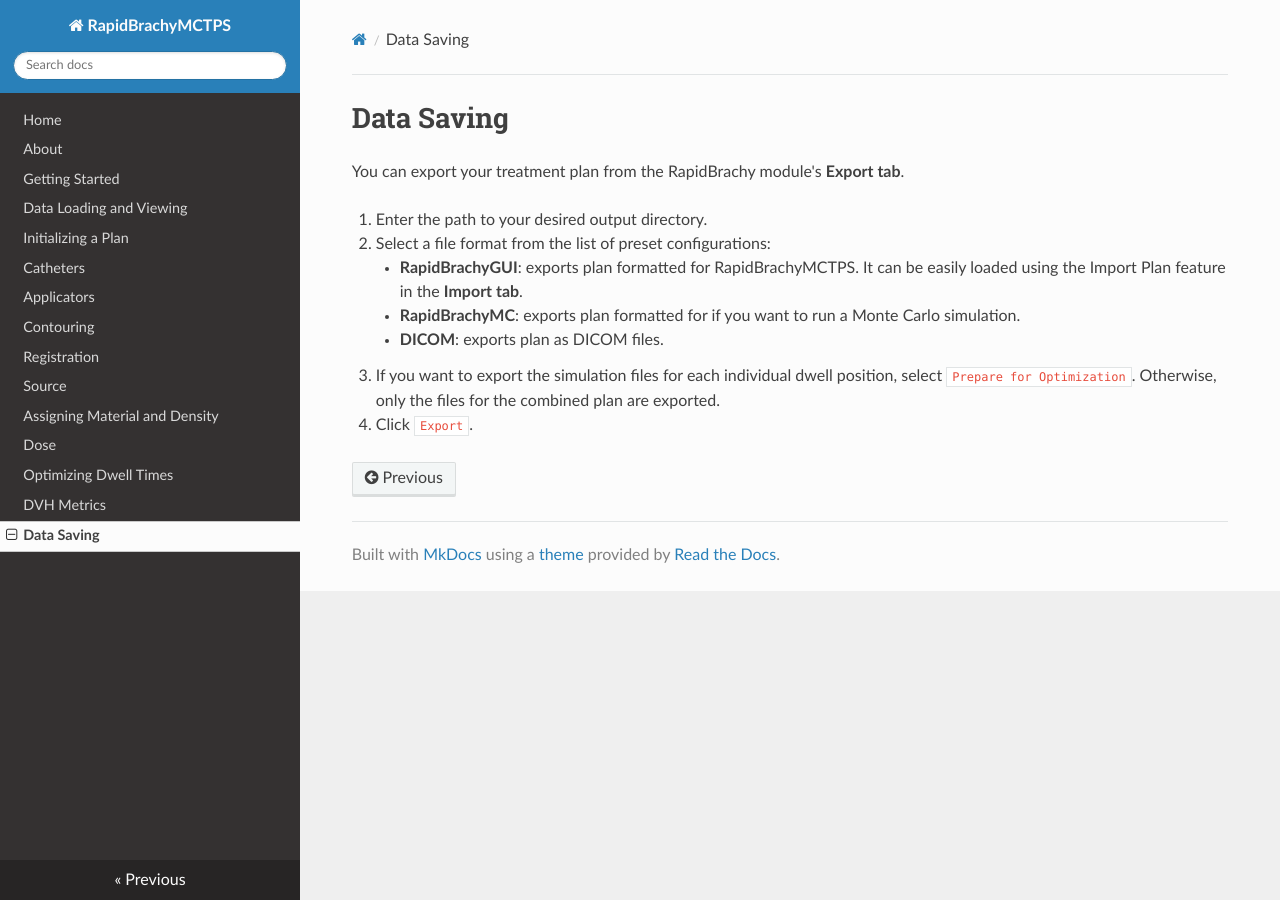
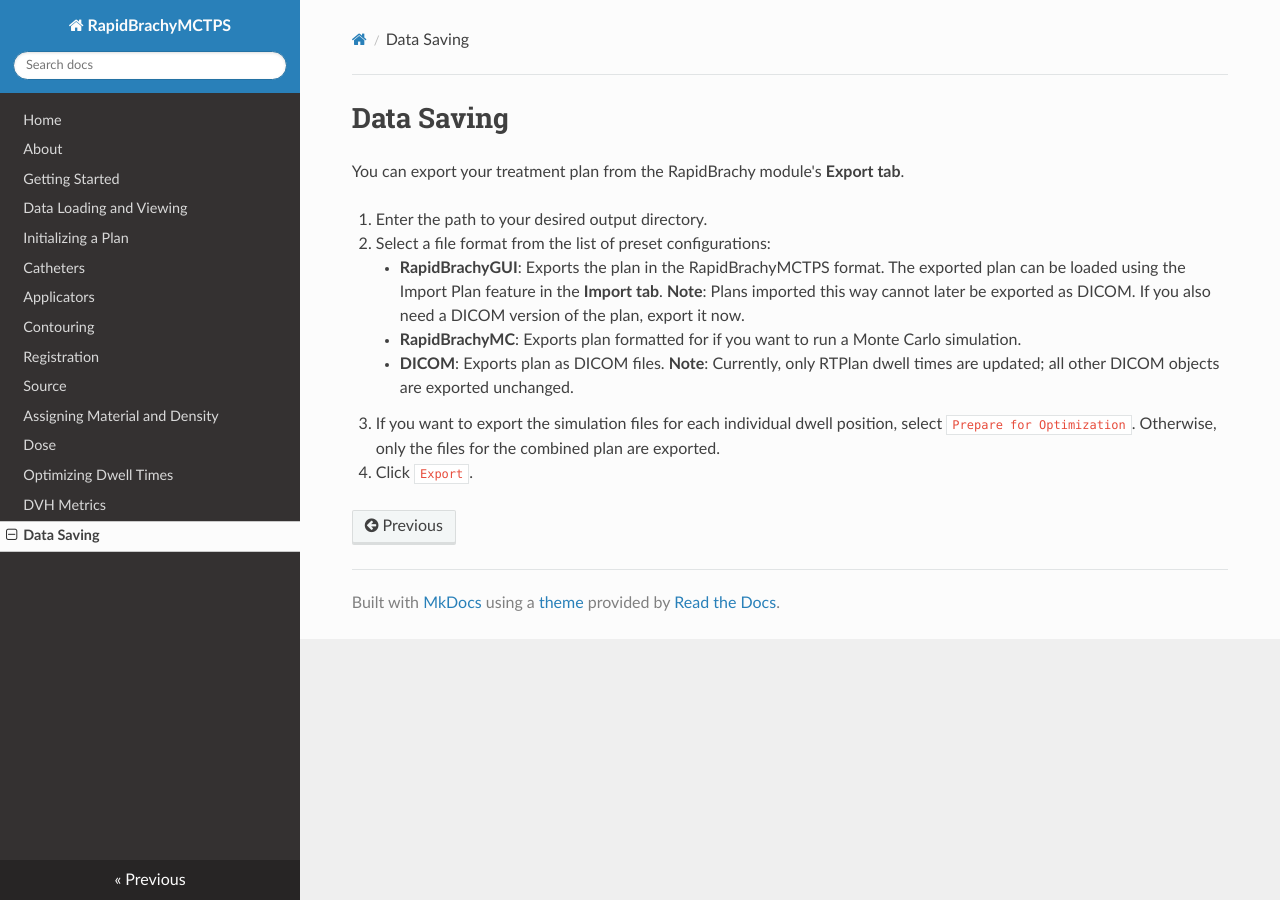
Before and after one commit to engerlab/RapidBrachyMCTPS_Documentation, an MkDocs documentation site: the page built from docs/export.md, in a window 1280 px wide. Built offline with MkDocs 1.6.1, drawn with Linux system fonts in a browser that asks for light colours; nearby versions of some CDN libraries.

Commit message:
Update export DICOM

```diff
--- a/docs/export.md
+++ b/docs/export.md
@@ -4,8 +4,8 @@ You can export your treatment plan from the RapidBrachy module's **Export tab**.
 
 1. Enter the path to your desired output directory.
 2. Select a file format from the list of preset configurations:
-    - **RapidBrachyGUI**: exports plan formatted for RapidBrachyMCTPS. It can be easily loaded using the Import Plan feature in the **Import tab**.
-    - **RapidBrachyMC**: exports plan formatted for if you want to run a Monte Carlo simulation.
-    - **DICOM**: exports plan as DICOM files.
+    - **RapidBrachyGUI**: Exports the plan in the RapidBrachyMCTPS format. The exported plan can be loaded using the Import Plan feature in the **Import tab**. **Note**: Plans imported this way cannot later be exported as DICOM. If you also need a DICOM version of the plan, export it now.
+    - **RapidBrachyMC**: Exports plan formatted for if you want to run a Monte Carlo simulation.
+    - **DICOM**: Exports plan as DICOM files. **Note**: Currently, only RTPlan dwell times are updated; all other DICOM objects are exported unchanged.
 3. If you want to export the simulation files for each individual dwell position, select `Prepare for Optimization`. Otherwise, only the files for the combined plan are exported.
 4. Click `Export`.
```
Also changed, not shown: docs/img/Logo.png, site/about/index.html, site/applicator/index.html, site/catheter/index.html, site/dose/index.html, site/export/index.html, site/img/ROI.png, site/img/ROIBreastOnly.png, site/img/catheter_tab.png (added), site/img/rapidbrachy.png, site/import/index.html, site/index.html, site/installation/index.html, site/plan/index.html, 2 more files, 1 other file.
